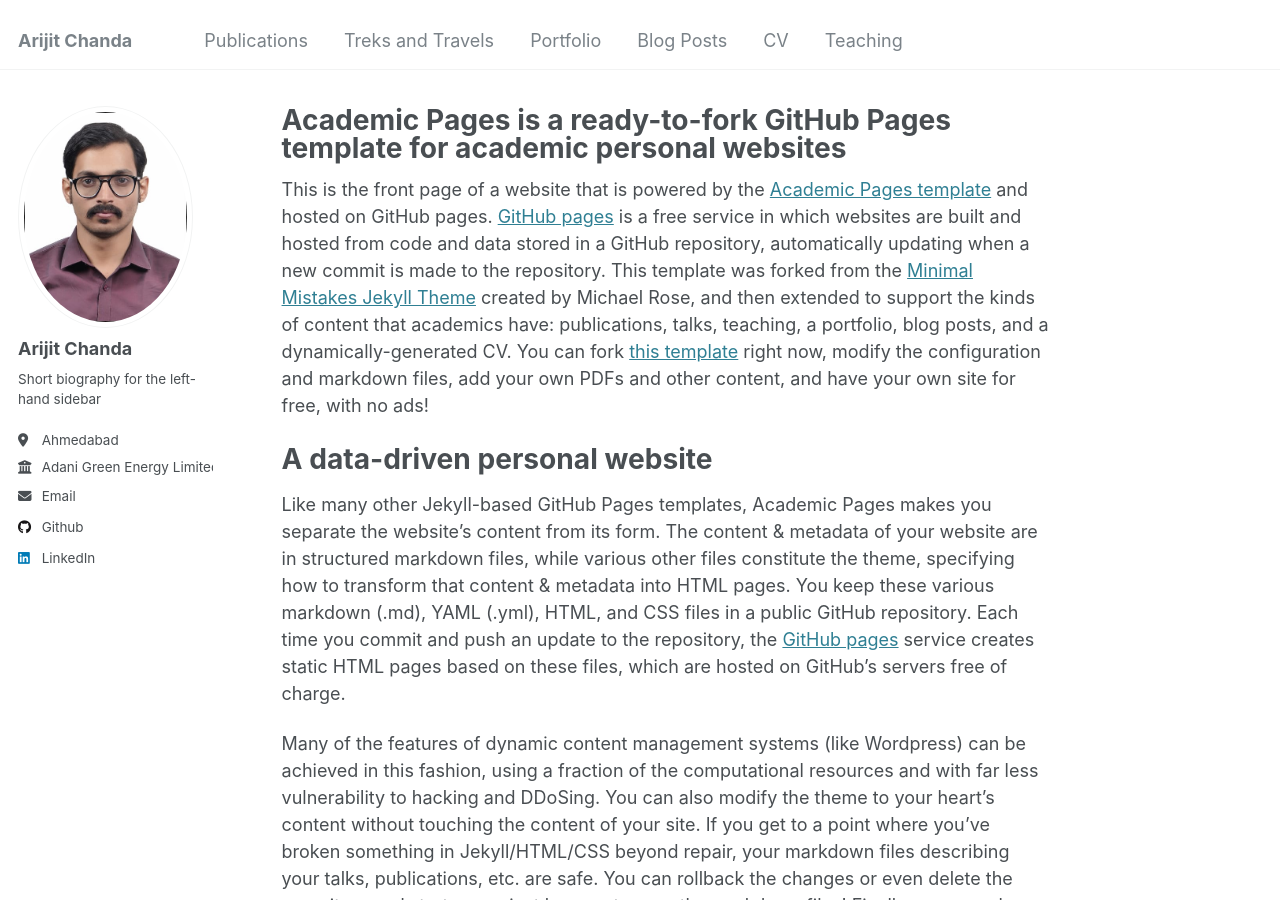
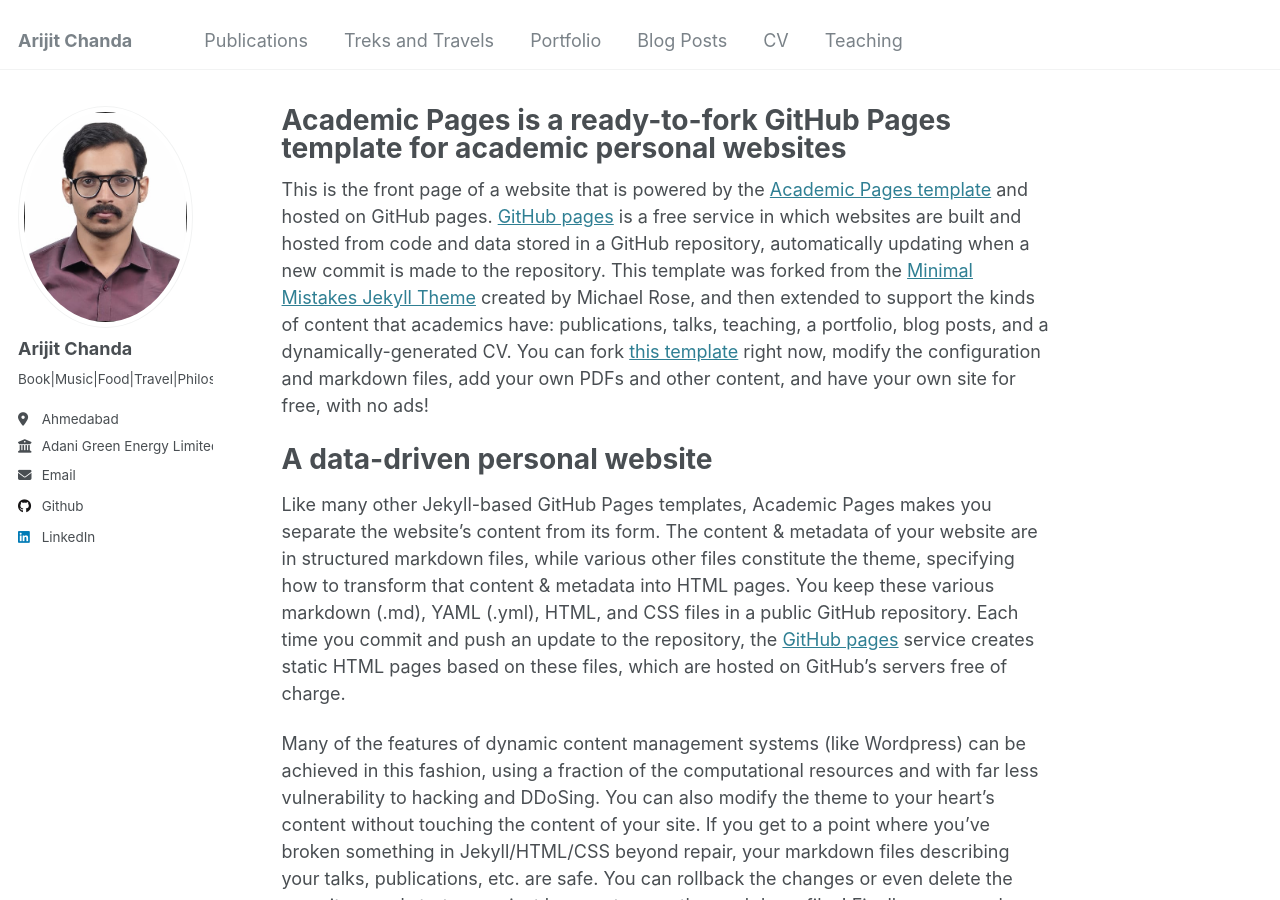
Before and after one commit to Sakshikumari621/crchanda98.github.io, a Jekyll site: the page built from _pages/about.md, in a window 1280 px wide and 900 px high. Built offline with Jekyll 4.4.1, drawn with Linux system fonts in a browser that asks for light colours.

Commit message:
Update bio

```diff
--- a/_config.yml
+++ b/_config.yml
@@ -24,7 +24,7 @@ author:
   avatar: "profile_pic.jpeg"
   name: "Arijit Chanda"
   pronouns: # example: "she/her"
-  bio: "Short biography for the left-hand sidebar"
+  bio: "Book|Music|Food|Travel|Philosophy|Python"
   location: "Ahmedabad"
   employer: "Adani Green Energy Limited"
   uri:
--- a/_data/navigation.yml
+++ b/_data/navigation.yml
@@ -7,9 +7,6 @@
 main:
   - title: "Publications"
     url: /publications/
-
-  # - title: "Talks"
-  #   url: /talks/
 
   - title: "Treks and Travels"
     url: /treks_and_travels/
```
